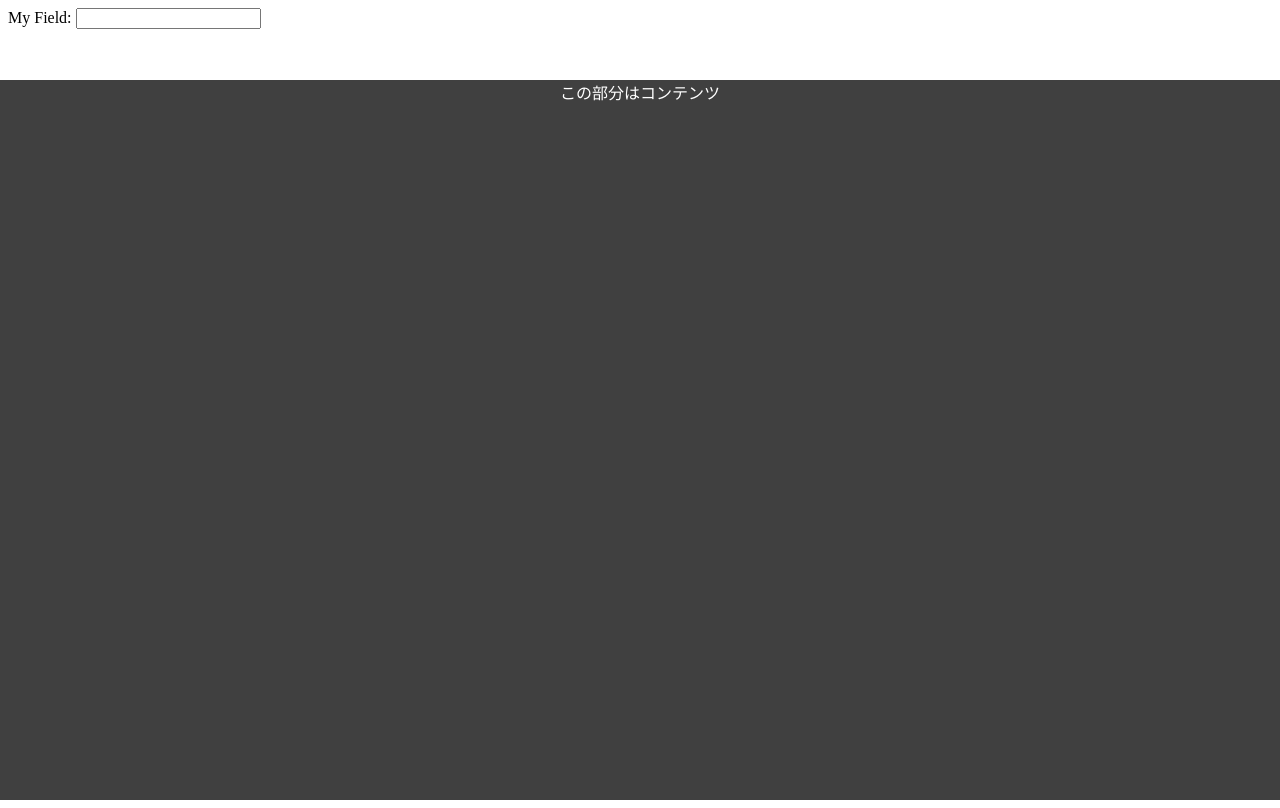
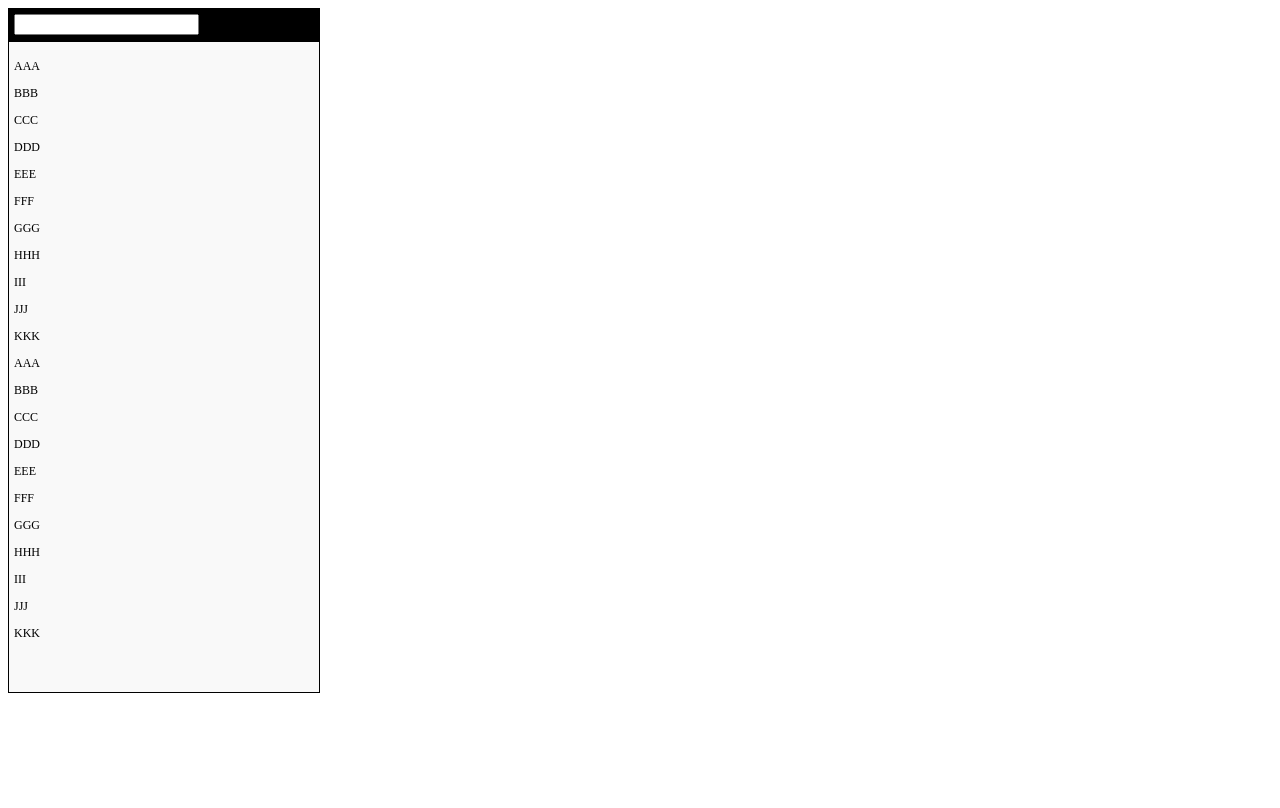
Before and after one commit to okapie/input-hover-ios, a website: page index.html in a window 1280 px wide. Drawn offline with nearby package versions, Linux system fonts and the light colour scheme.

Commit message:
[modify]CSS was arranged

```diff
--- a/index.html
+++ b/index.html
@@ -1,17 +1,37 @@
 <!DOCTYPE HTML>
 <html lang="ja">
 <head>
-    <title>input-hover-ios</title>
-    <meta charset="utf-8">
-    <script src="https://code.jquery.com/jquery-1.11.3.min.js"></script>
-    <script type="text/javascript" src="test.js"></script>
-    <link rel="stylesheet" type="text/css" href="style.css">
+  <title>input-hover-ios</title>
+  <meta charset="utf-8">
+  <meta name="viewport" content="width=device-width,minimum-scale=1.0,maximum-scale=1.0">
+  <script src="https://code.jquery.com/jquery-1.11.3.min.js"></script>
+  <link rel="stylesheet" type="text/css" href="style.css">
 </head>
 <body>
-<div class="input-field">
-    <label for="myField">My Field:</label>
-    <input type="text" id="myField" />
+<div class="box_title"><input type="text"></div>
+<div class="box_srcollbar">
+  <p>AAA</p>
+  <p>BBB</p>
+  <p>CCC</p>
+  <p>DDD</p>
+  <p>EEE</p>
+  <p>FFF</p>
+  <p>GGG</p>
+  <p>HHH</p>
+  <p>III</p>
+  <p>JJJ</p>
+  <p>KKK</p>
+  <p>AAA</p>
+  <p>BBB</p>
+  <p>CCC</p>
+  <p>DDD</p>
+  <p>EEE</p>
+  <p>FFF</p>
+  <p>GGG</p>
+  <p>HHH</p>
+  <p>III</p>
+  <p>JJJ</p>
+  <p>KKK</p>
 </div>
-<div class="content">この部分はコンテンツ</div>
 </body>
 </html>
--- a/style.css
+++ b/style.css
@@ -1,19 +1,28 @@
-.content {
-    position: absolute;
-    bottom: 0;
-    left: 0;
-    width: 100%;
-    //height: 40px;
-    background-color: rgba(0,0,0,0.75);
-    color: white;
-    text-align: center;
-    overflow: hidden;
-    height: 90%;
+html {
+  height: 100%;
 }
-.unfixed {
-    position: relative;
-    left: auto;
-    bottom: auto;
-    overflow: hidden;
-    height: 1500px;
+
+body {
+  height: 100%;
+  overflow-y: hidden;
 }
+
+.box_srcollbar {
+  overflow:auto;
+  width:300px;
+  height:80%;
+  padding:5px;
+  border:1px solid #000;
+  background-color:#F9F9F9;
+  color:#000;
+  font-size:12px;
+}
+.box_title{
+  border:1px solid #000;
+  padding:5px;
+  width:300px;
+  font-weight:bold;
+  font-size:14px;
+  background-color:#000;
+  color:#fff;
+}
--- a/test.js
+++ /dev/null
@@ -1,12 +0,0 @@
-$(function () {
-    $(window).on('touchmove.noScroll', function(e) {
-        e.preventDefault();
-    });
-
-    $(document).on('focusin', 'input, textarea', function() {
-        $('.content').addClass('unfixed');
-    })
-        .on('focusout', 'input, textarea', function () {
-            $('.content').removeClass('unfixed');
-        });
-});
```
